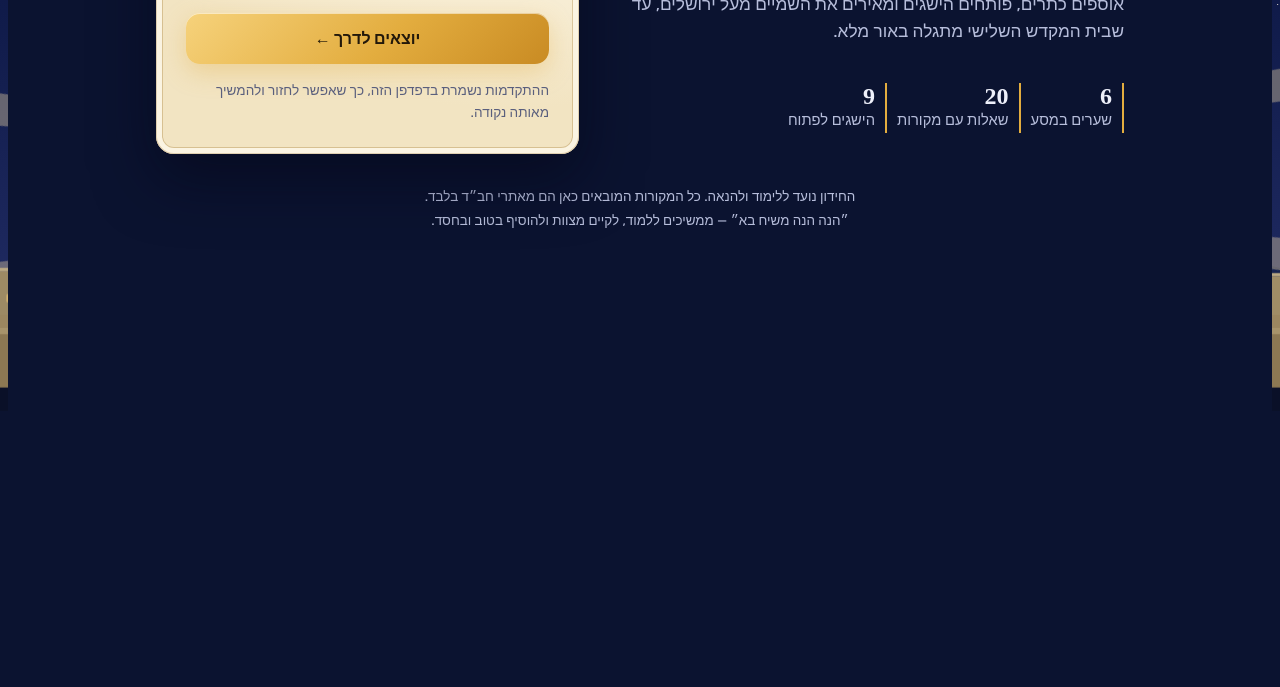
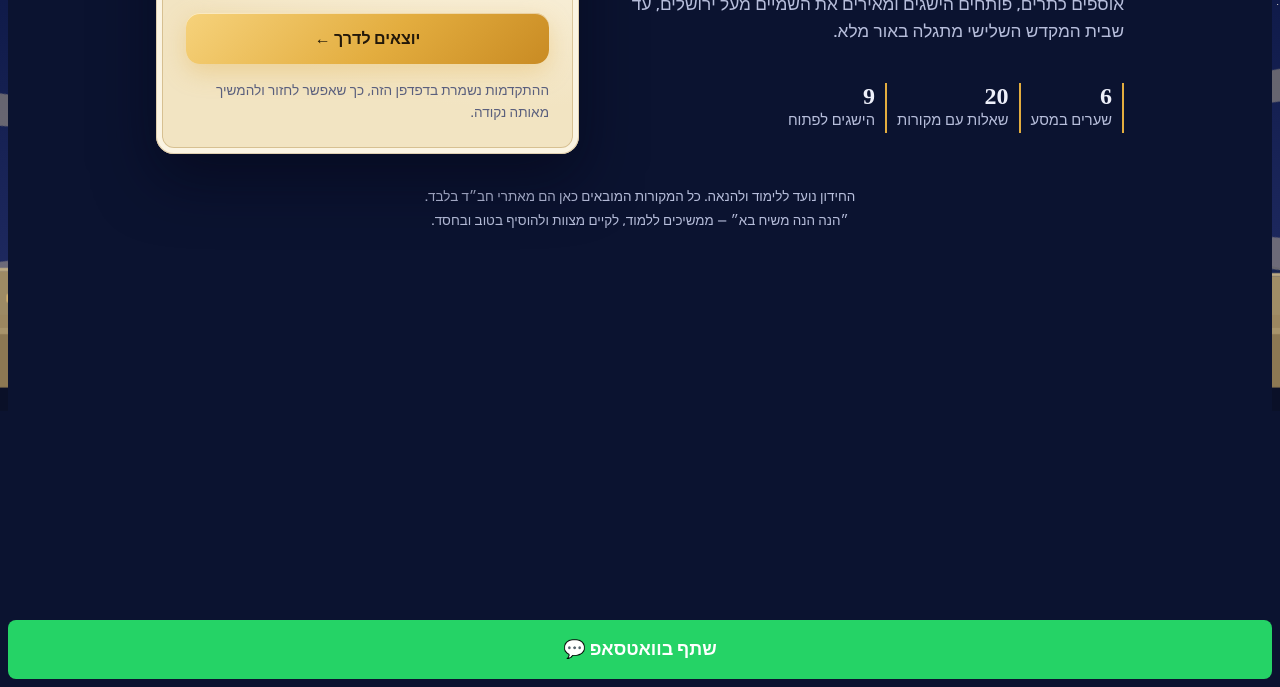
Before and after one commit to yisraeljewishmusic-dotcom/Masa, a plain HTML site: page index.html in a window 1280 px wide. Shown: the part 389-1076 px from the top of the page. Before the commit the page ends 997 px from the top, so only its background shows below. Drawn offline with Linux system fonts and the light colour scheme; a web font is replaced by a local one.

Commit message:
Update index.html

```diff
--- a/index.html
+++ b/index.html
@@ -811,5 +811,8 @@ if(me())openMap();else openProfiles();
 })();
 </script>
 
+  <a href="https://api.whatsapp.com/send?text=היי!%20הכנתי%20חידון%20מגניב.%20בואו%20לנסות:%20https://https://yisraeljewishmusic-dotcom.github.io/Masa/" target="_blank" style="display: block; background-color: #25D366; color: white; text-align: center; padding: 15px; text-decoration: none; border-radius: 8px; font-size: 18px; font-weight: bold; margin-top: 20px;">
+  שתף בוואטסאפ 💬
+  </a>
 </body>
 </html>
```
